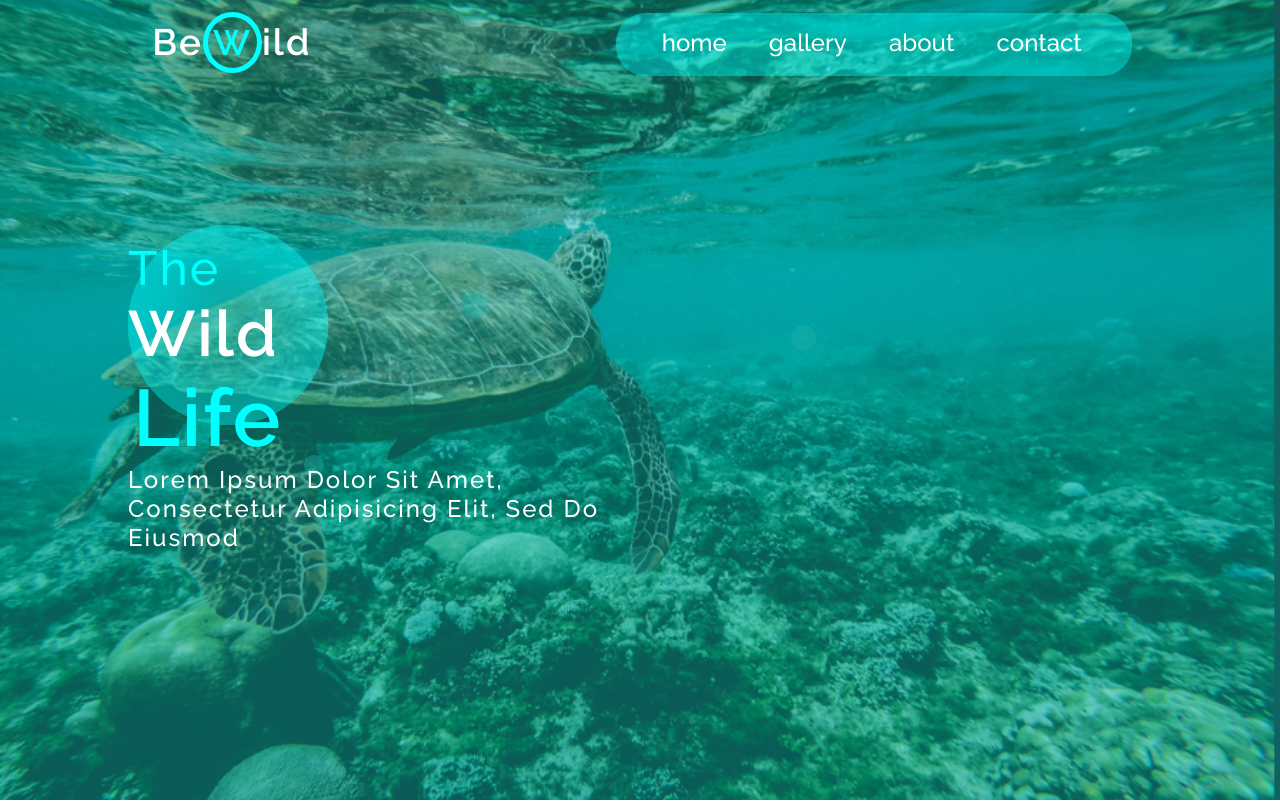
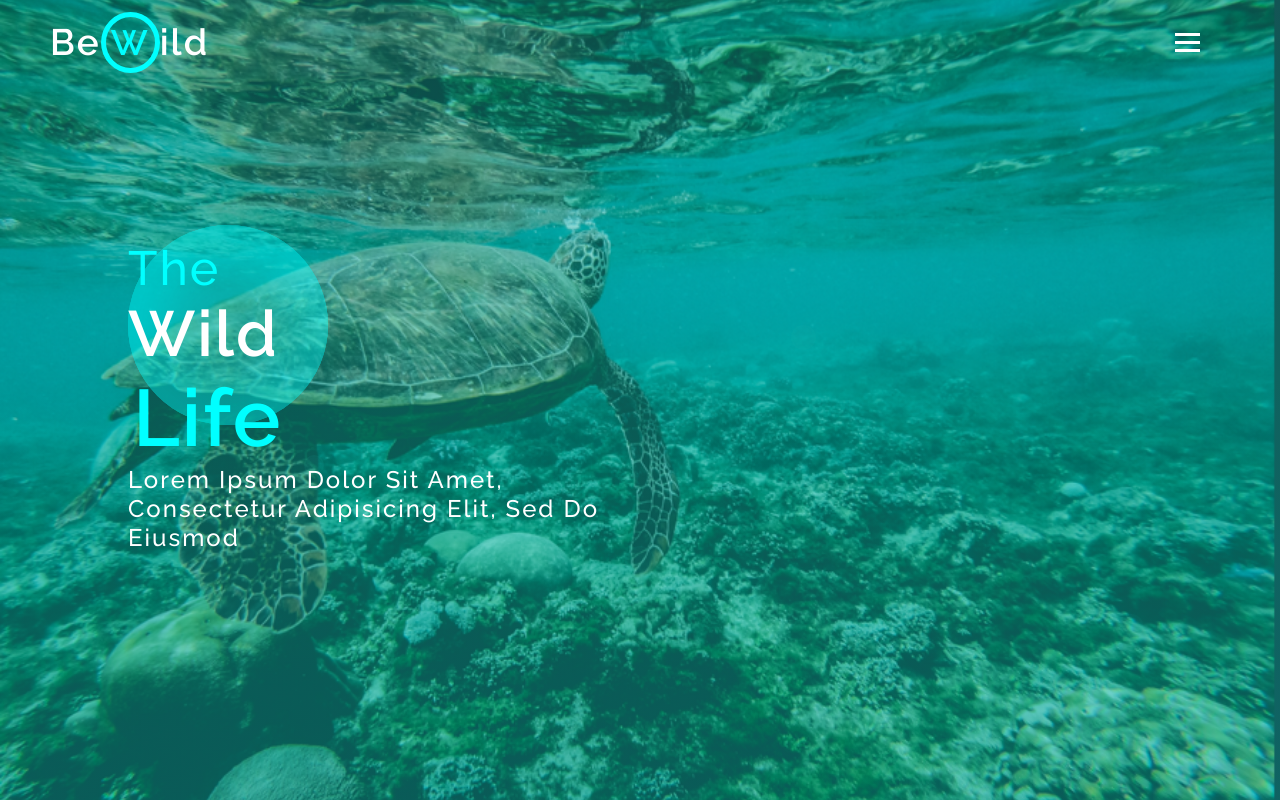
Before and after one commit to SONIABILAL/sea-website, a plain HTML site: page index.html in a window 1280 px wide. Shown: the top 802 px of the page. Drawn offline with Linux system fonts and the light colour scheme; files whose address does not match are found by name.

Commit message:
navigation changing

```diff
--- a/index.html
+++ b/index.html
@@ -7,7 +7,7 @@
 	<title>world wild projects</title>
 </head>
 <body>
-<header>
+<header id="home">
 	<div class="header-bar">
 		<div class="div"></div>
 		<div class="div"></div>
@@ -24,13 +24,21 @@
 
 		<div class="landing-home">
 			<div class="logo">Be<span class="second-color">W</span>ild</div>
-			<nav>
-				<a href=""><li>home</li></a>
-				<a href=""><li>gallery</li></a>
-				<a href=""><li>about</li></a>
-				<a href=""><li>contact</li></a>
+			<div class="menue-bar">
 
+				<span></span>
+				<span></span>
+				<span></span>
 
+			</div>
+			<nav class="nav-bar">
+				<ul>
+				<li><a href="#home">home</a></li>
+				<li><a href="#about">about</a></li>
+				<li><a href="#gallery">gallery</a></li>
+				<li><a href="#contact">contact</a></li>
+
+               </ul>
 			</nav>
 		</div>
 		<div class="intro">
@@ -42,7 +50,7 @@
 		</div>
 </header>
 <main>
-	<section class="section section1">
+	<section class="section section1" id="about">
 		<h1>best<span class="second-color">shoot</span></h1>
 		<div class="bestrect-sec">
 			<div class="box">
@@ -77,7 +85,7 @@
 		</div>
 
 	</section>
-	<section class="section2">
+	<section class="section2" id="about">
 		<h1 >about<span class="second-color">Us</span></h1>
 		<div class="bestrect-one">
 			<div class="img-box">
@@ -99,7 +107,7 @@
 		</div>
 
 	</section>
-	<section class="section3">
+	<section class="section3" id="gallery">
 		<h1>Animal<span class="second-color">Gallery</span></h1>
 		<div class="filter">
 			<ul>
@@ -269,7 +277,7 @@
 		</div>
 
 	</section>
-	<section class="section4">
+	<section class="section4" id="contact">
 		<h1>our<span class="second-color">Services</span></h1>
 		<div class="our-service">
 		<div class="service ">
--- a/script.js
+++ b/script.js
@@ -19,3 +19,8 @@ function choose_Animal(id){
 
 		}
 	}
+	$('.menue-bar').click(function(){
+		$('nav').toggleClass('active')
+
+
+	})
--- a/style12.css
+++ b/style12.css
@@ -5,6 +5,7 @@
 	box-sizing: border-box;
 	/*font-family: 'Poppins', sans-serif;*/
 	font-family: 'Raleway', sans-serif;
+	scroll-behavior: smooth;
 }
 :root{
 	--primary-color: black;
@@ -61,12 +62,12 @@ position: absolute;
 
 }
 50%{
-	opacity: 0.4;
+	opacity: 0.1;
 	box-shadow: 20px 20px 0px 100px lightseagreen inset;
 
 }
 75%{
-	opacity: 0.4;
+	opacity: 0.1;
 	box-shadow: 20px 20px 0px 100px lightseagreen inset;
 
 }
@@ -116,12 +117,11 @@ position: absolute;
 .landing-home{
 	width: 100%;
 	display: flex;
-	justify-content: space-around;
+	justify-content: space-between;
 	align-items: center;
 }
 .logo{
-	padding: 20px 0;
-	font-size: 3rem;
+	padding: 20px 50px;
 	font-size: 2.3rem;
 	font-weight: 700;
 	color: var(--third-color);
@@ -147,35 +147,47 @@ position: absolute;
 		transform: rotate(0deg);
 	}
 }
+.menue-bar{
+margin: 0 80px;
+}
+.menue-bar span{
+	width: 25px;
+	height: 3px;
+	display: block;
+	background: #fff;
+	margin: 5px 0;
+
+
+}
 nav{
-	width: 40%;
-	color: var(--third-color);
-	display: flex;
-	justify-content: space-around;
 
-	padding: 15px 25px;
-	opacity: 1;
+	position: absolute;
+    top: 20px;
+    right: -120%;
+    line-height: 1.8;
+    padding: 20px 50px;
+    height: 50vh;
 
-	font-size:1.5rem ;
-	position: relative;
+    background: black;
+
+	font-size: 1.5rem;
+	transition: all 0.3s ease;
+	z-index: -1;
+	background: rgba(0, 166, 168, 0.5);
 	/*z-index: 1;*/
 
 }
-nav::after{
-	content: "";
-	width: 100%;
-	height: 100%;
-	position: absolute;
-	top: 0;
-	left: 0;
-	border:2px solid aqua ;
-	border-radius: 30px;
-	background: var(--secondary-color);
-	opacity: 0.4;
-	z-index: -1;
-
+.active{
+	right:0;
 
 }
+nav li{
+	list-style: none;
+	margin: 10px 0;
+	text-transform: capitalize;
+
+}
+
 nav a{
 	text-decoration: none;
 	color: var(--third-color);
@@ -185,10 +197,7 @@ nav a{
 	transition: 0.2s;
 
 }
-nav a li{
-	list-style: none !important;
-	display: inline-block;
-}
+
 
 a:hover{
 	/*width: 100%;*/
@@ -266,7 +275,7 @@ font-weight: 600;
 
 }
 .section1 .bestrect-sec{
-	display: flex;
+	display:flex;
 	align-items: center;
 	justify-content: center;
 	height: 500px;
@@ -813,3 +822,11 @@ color: #fff;
 			transform: translateY(-1px);
 		}
 	}
+/*	-------------------responsive -----------*/
+@media (max-width:760px){
+	.intro h2,.intro h1, .intro p{
+		font-size: 90%;
+
+	}
+
+}
```
